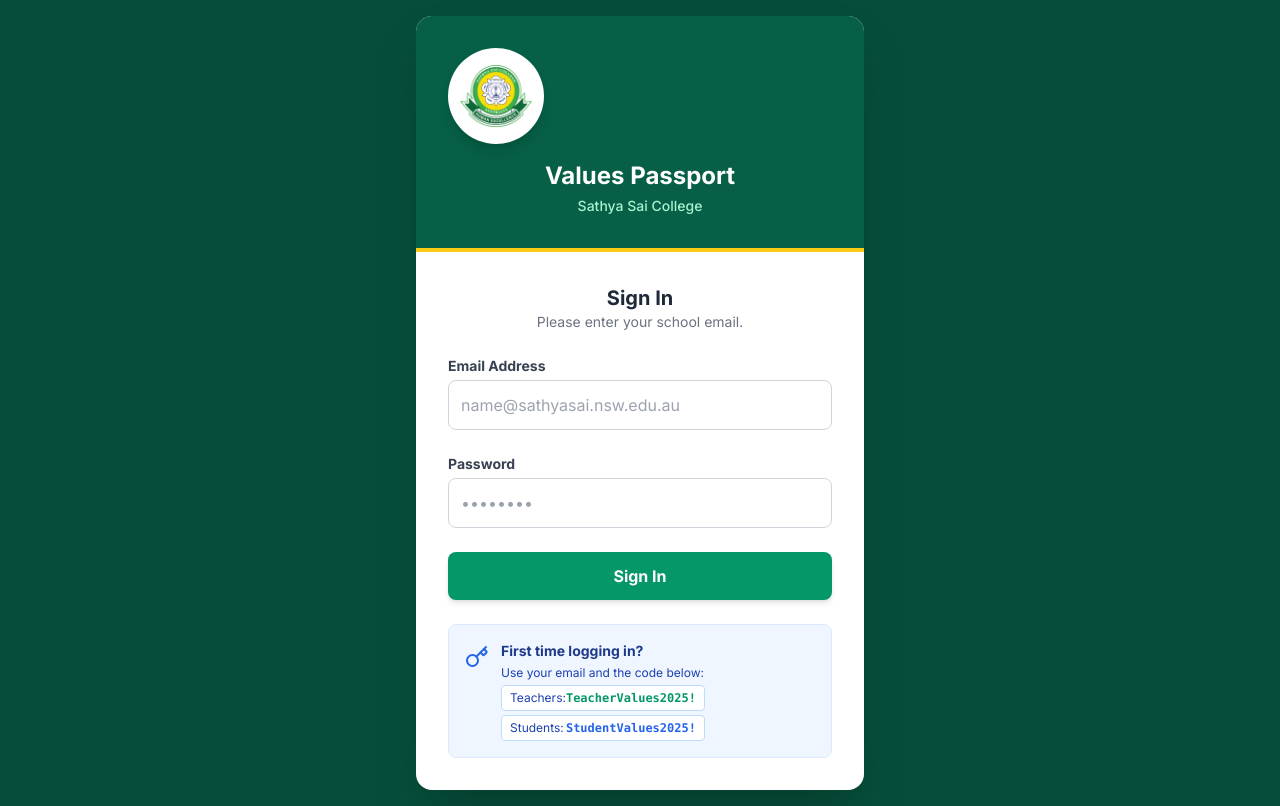
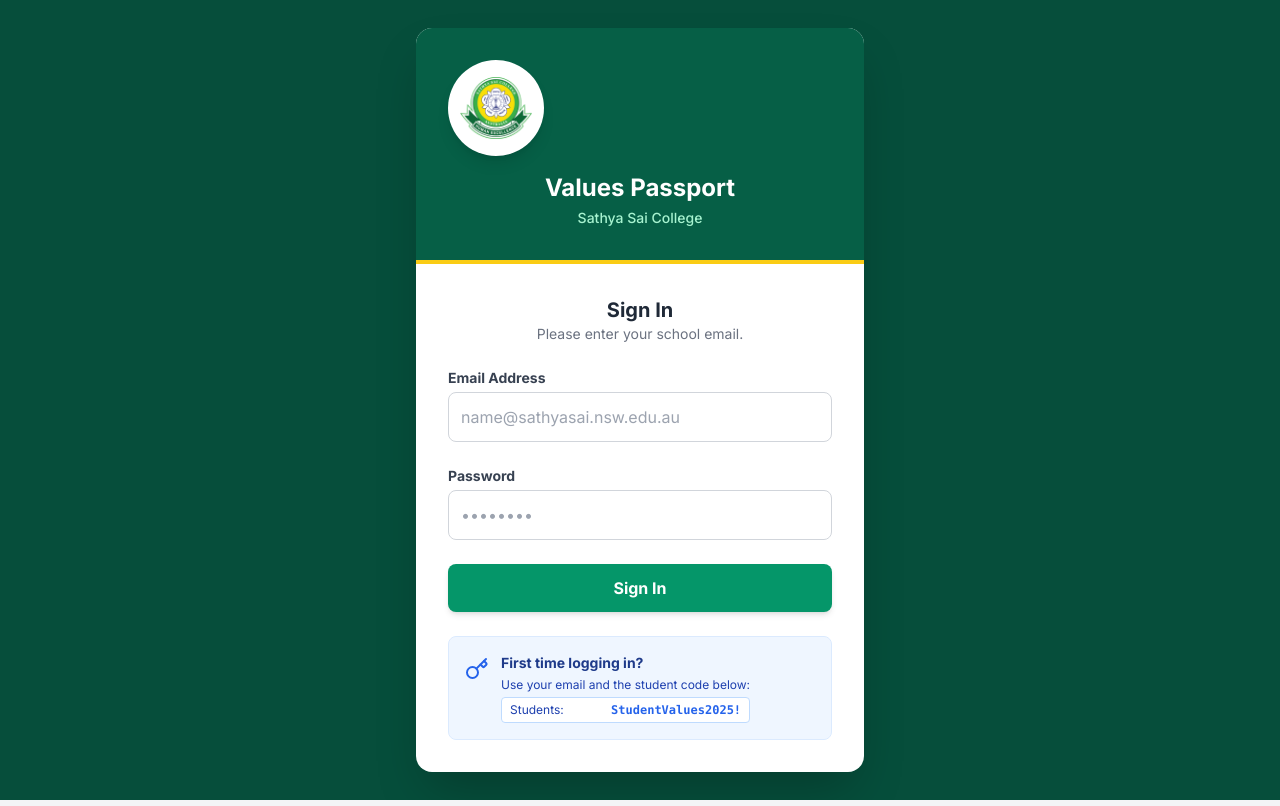
Before and after one commit to JimmyKakanis/values-passport-v1, a React (Vite) app: page / in a window 1280 px wide. Built offline with nearby package versions, Linux system fonts and the light colour scheme; no server answers.

Commit message:
refactor: Remove teacher temp password from login screen

```diff
--- a/components/Login.tsx
+++ b/components/Login.tsx
@@ -152,11 +152,8 @@ export const Login: React.FC = () => {
               <Key size={24} className="flex-shrink-0 text-blue-600 mt-1" />
               <div>
                 <strong className="block mb-1 text-sm text-blue-900">First time logging in?</strong>
-                <p className="mb-1">Use your email and the code below:</p>
+                <p className="mb-1">Use your email and the student code below:</p>
                 <div className="grid grid-cols-1 gap-1">
-                   <div className="flex justify-between bg-white px-2 py-1 rounded border border-blue-200">
-                     <span>Teachers:</span> <code className="font-bold text-emerald-600">{TEACHER_TEMP_PASSWORD}</code>
-                   </div>
                    <div className="flex justify-between bg-white px-2 py-1 rounded border border-blue-200">
                      <span>Students:</span> <code className="font-bold text-blue-600">{STUDENT_TEMP_PASSWORD}</code>
                    </div>
```
